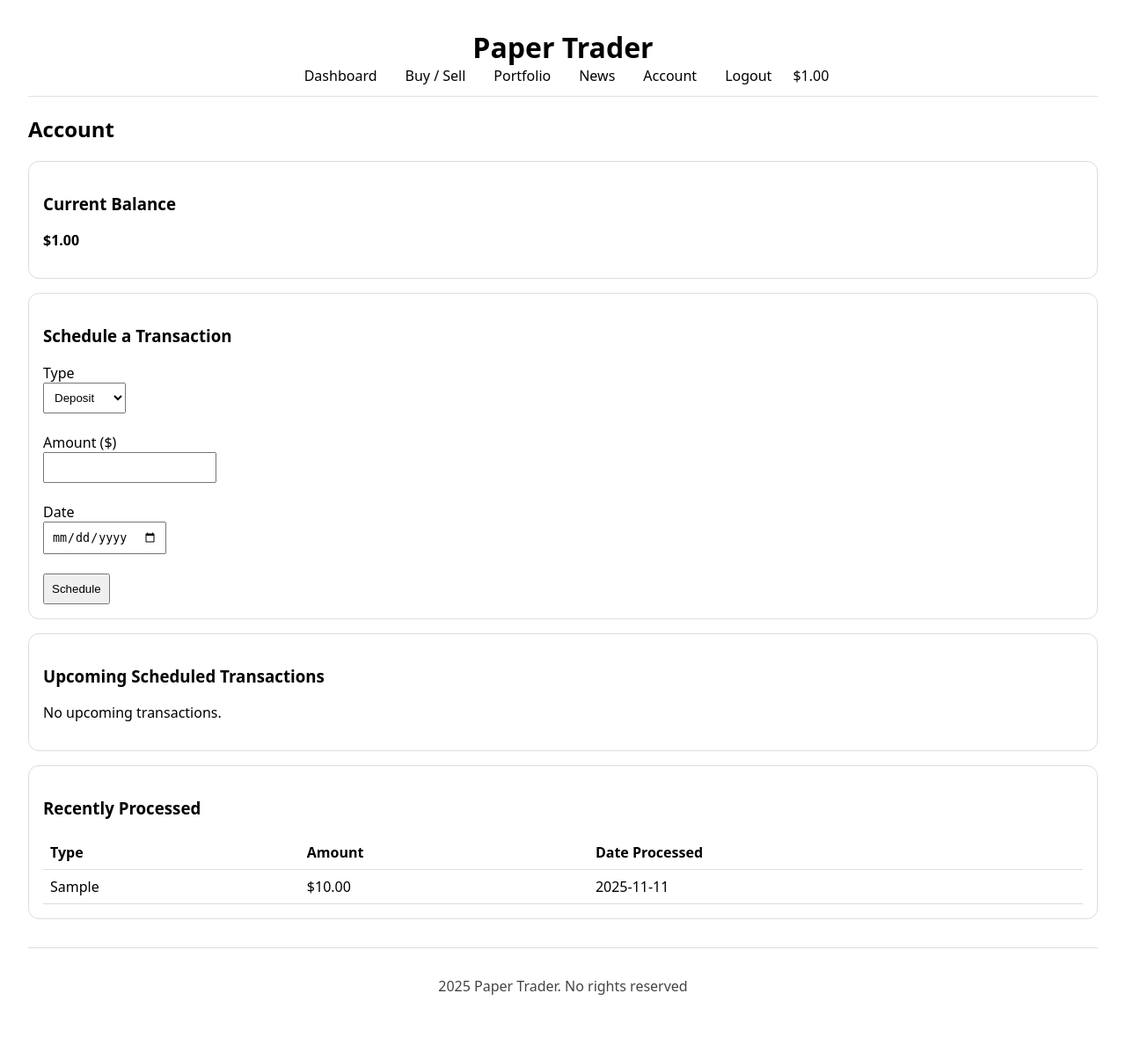
After one commit to Thomas-Ryan-CS/PaperTrader, a Flask app: page /account in a window 1280 px wide. The commit adds this page. Shown: the whole page at 88% size. Run offline with Flask 3, Linux system fonts and the light colour scheme; the visitor is signed in with stand-in values (Sample User, id 1); tables that the repository leaves empty hold one stand-in row (values such as "Sample post"); one stand-in notice (Sample message) is shown; some libraries are stand-ins or nearby versions.

Commit message:
Schedule Transaction

```diff
--- a/app.py
+++ b/app.py
@@ -1,5 +1,5 @@
 import base64
-from datetime import datetime
+from datetime import datetime, date
 from decimal import Decimal
 import random
 from functools import wraps
@@ -12,8 +12,8 @@ matplotlib.use("Agg")  # non-GUI backend
 import matplotlib.pyplot as plt
 
 
-from flask import Flask, render_template, request, redirect, url_for, session, abort, render_template_string, make_response, send_file
-from models import db, User, Ticker, Account, Order, Position, Trade, WatchlistItem
+from flask import Flask, render_template, request, redirect, url_for, session, abort, render_template_string, make_response, send_file, flash
+from models import db, User, Ticker, Account, Order, Position, Trade, WatchlistItem, ScheduledTransaction
 
 app = Flask(__name__)
 app.config['SECRET_KEY'] = 'dev-insecure-key'  # demo only; change in real use
@@ -611,8 +611,119 @@ def performance_chart_png():
     # This returns HTML, not raw PNG – by design
     return render_performance_chart_html(user)
 
+@app.route("/account")
+@login_required
+def account_page():
+    user = current_user()
+
+    # This makes sure anything with date <= today has occurred
+    process_due_scheduled_transactions(user.id)
+
+    account = Account.query.filter_by(user_id=user.id).first()
+
+    upcoming = (
+        ScheduledTransaction.query
+        .filter_by(user_id=user.id, status="PENDING")
+        .order_by(ScheduledTransaction.scheduled_date.asc())
+        .all()
+    )
+
+    processed = (
+        ScheduledTransaction.query
+        .filter_by(user_id=user.id, status="PROCESSED")
+        .order_by(ScheduledTransaction.processed_at.desc())
+        .limit(10)
+        .all()
+    )
+
+    return render_template(
+        "account.html",
+        user=user,
+        account=account,
+        upcoming=upcoming,
+        processed=processed,
+    )
+    html += render_template("_cash_balance_oob.html", user=user)
+
+    return html
 
 
+def process_due_scheduled_transactions(user_id: int) -> None:
+    """Apply all PENDING scheduled transactions for this user
+    whose scheduled_date is today or earlier.
+    """
+    today = date.today()
+
+    # Get user's account
+    account = Account.query.filter_by(user_id=user_id).first()
+    if not account:
+        return
+
+    txns = (
+        ScheduledTransaction.query
+        .filter_by(user_id=user_id, status="PENDING")
+        .filter(ScheduledTransaction.scheduled_date <= today)
+        .all()
+    )
+
+    for tx in txns:
+        amt = Decimal(tx.amount)
+
+        if tx.tx_type == "DEPOSIT":
+            account.cash = account.cash + amt
+        elif tx.tx_type == "WITHDRAW":
+            account.cash = account.cash - amt
+
+        tx.status = "PROCESSED"
+        tx.processed_at = today
+
+    if txns:
+        db.session.commit()
+
+@app.route("/schedule-transaction", methods=["POST"])
+@login_required
+def schedule_transaction():
+    user = current_user()
+
+    tx_type = request.form.get("tx_type", "").strip().upper()
+    amount_raw = request.form.get("amount", "").strip()
+    date_raw = request.form.get("scheduled_date", "").strip()
+
+    if tx_type not in ("DEPOSIT", "WITHDRAW"):
+        flash("Invalid transaction type", "error")
+        return redirect(url_for("dashboard"))
+
+    try:
+        amount = Decimal(amount_raw)
+        assert amount > 0
+    except Exception:
+        flash("Invalid amount", "error")
+        return redirect(url_for("dashboard"))
+
+    try:
+        year, month, day = map(int, date_raw.split("-"))
+        sched_date = date(year, month, day)
+    except Exception:
+        flash("Invalid date", "error")
+        return redirect(url_for("dashboard"))
+
+    # Create scheduled transaction
+    tx = ScheduledTransaction(
+        user_id=user.id,
+        tx_type=tx_type,
+        amount=amount,
+        scheduled_date=sched_date,
+        status="PENDING",
+    )
+    db.session.add(tx)
+    db.session.commit()
+
+    flash("Scheduled transaction created.", "success")
+    return redirect(url_for("dashboard"))
+
+@app.before_request
+def apply_scheduled_for_logged_in_user():
+    process_due_scheduled_transactions(current_user().id)
 
 if __name__ == '__main__':
     app.run(debug=True)
--- /dev/null
+++ b/templates/account.html
@@ -0,0 +1,73 @@
+{% extends "base.html" %}
+{% block title %}Account · Paper Trader{% endblock %}
+
+{% block content %}
+
+<h2>Account</h2>
+
+<div class="card">
+  <h3>Current Balance</h3>
+  <p><strong>${{ "%.2f"|format(account.cash) }}</strong></p>
+</div>
+
+<div class="card">
+  <h3>Schedule a Transaction</h3>
+
+  <!-- BASIC HTML FORM -->
+  <form action="{{ url_for('schedule_transaction') }}" method="post">
+
+    <label>Type</label><br>
+    <select name="tx_type" required>
+      <option value="DEPOSIT">Deposit</option>
+      <option value="WITHDRAW">Withdraw</option>
+    </select><br><br>
+
+    <label>Amount ($)</label><br>
+    <input type="number" name="amount" step="0.01" min="0.01" required><br><br>
+
+    <label>Date</label><br>
+    <input type="date" name="scheduled_date" required><br><br>
+
+    <button type="submit">Schedule</button>
+  </form>
+</div>
+
+<div class="card">
+  <h3>Upcoming Scheduled Transactions</h3>
+
+  {% if upcoming %}
+    <table>
+      <tr><th>Type</th><th>Amount</th><th>Date</th></tr>
+      {% for tx in upcoming %}
+        <tr>
+          <td>{{ tx.tx_type }}</td>
+          <td>${{ "%.2f"|format(tx.amount) }}</td>
+          <td>{{ tx.scheduled_date }}</td>
+        </tr>
+      {% endfor %}
+    </table>
+  {% else %}
+    <p>No upcoming transactions.</p>
+  {% endif %}
+</div>
+
+<div class="card">
+  <h3>Recently Processed</h3>
+
+  {% if processed %}
+    <table>
+      <tr><th>Type</th><th>Amount</th><th>Date Processed</th></tr>
+      {% for tx in processed %}
+        <tr>
+          <td>{{ tx.tx_type }}</td>
+          <td>${{ "%.2f"|format(tx.amount) }}</td>
+          <td>{{ tx.processed_at }}</td>
+        </tr>
+      {% endfor %}
+    </table>
+  {% else %}
+    <p>No processed transactions yet.</p>
+  {% endif %}
+</div>
+
+{% endblock %}
--- a/templates/base.html
+++ b/templates/base.html
@@ -52,9 +52,74 @@
       opacity: 0;
     }
 
+    #flash-toast-container {
+      position: fixed;
+      top: 20px;
+      left: 20px;     /* ← Move to the LEFT side */
+      z-index: 2000;
+      display: flex;
+      flex-direction: column;
+      gap: 10px;
+    }
+
+    .flash-toast {
+      background: #e9ffe9;
+      border: 1px solid #88cc88;
+      color: #225522;
+      padding: 0.7rem 1rem;
+      border-radius: 6px;
+      font-size: 0.9rem;
+      box-shadow: 0 2px 8px rgba(0,0,0,0.18);
+      opacity: 1;
+      transition: opacity 1.5s ease; /* fade out */
+    }
+
+    .flash-error {
+      background: #ffe9e9;
+      border-color: #cc8888;
+      color: #552222;
+    }
+
+    .flash-success {
+      background: #e9ffe9;
+      border-color: #88cc88;
+      color: #225522;
+    }
+
+    .flash-info {
+      background: #e9f3ff;
+      border-color: #88aacc;
+      color: #223355;
+    }
+
+    .flash-toast.fade-out {
+      opacity: 0;
+    }
+
   </style>
 </head>
 <body>
+  {% with messages = get_flashed_messages(with_categories=true) %}
+    {% if messages %}
+      <div id="flash-toast-container">
+        {% for category, msg in messages %}
+          <div class="flash-toast flash-{{ category }}">
+            {{ msg }}
+          </div>
+        {% endfor %}
+      </div>
+
+      <script>
+        // Auto-fade + remove
+        setTimeout(() => {
+          document.querySelectorAll(".flash-toast").forEach(el => {
+            el.classList.add("fade-out");
+            setTimeout(() => el.remove(), 1500);
+          });
+        }, 4000);  // stays visible 4 seconds
+      </script>
+    {% endif %}
+  {% endwith %}
   <div id="price-alerts-container"></div>
   <div class="header">
     <h1 style="margin:0">Paper Trader</h1>
@@ -63,14 +128,13 @@
       <a href="#">Buy / Sell</a>
       <a href="{{ url_for('portfolio') }}">Portfolio</a>
       <a href="{{ url_for('news_page') }}">News</a>
-      <a href="#">Account</a>
+      <a href="{{ url_for('account_page') }}">Account</a>
       <a href="{{ url_for('logout') }}">Logout</a>
-
-       {% if user and user.account %}
-      <span class="cash-balance">
-        {% include '_cash_balance_oob.html' %}
-      </span>
-    {% endif %}
+      {% if user and user.account %}
+        <span id="cash-balance" class="cash-balance">
+          ${{ "%.2f"|format(user.account.cash) }}
+        </span>
+      {% endif %}
 
     </nav>
   </div>
```
Also changed, not shown: models.py (+18 -1 lines).
